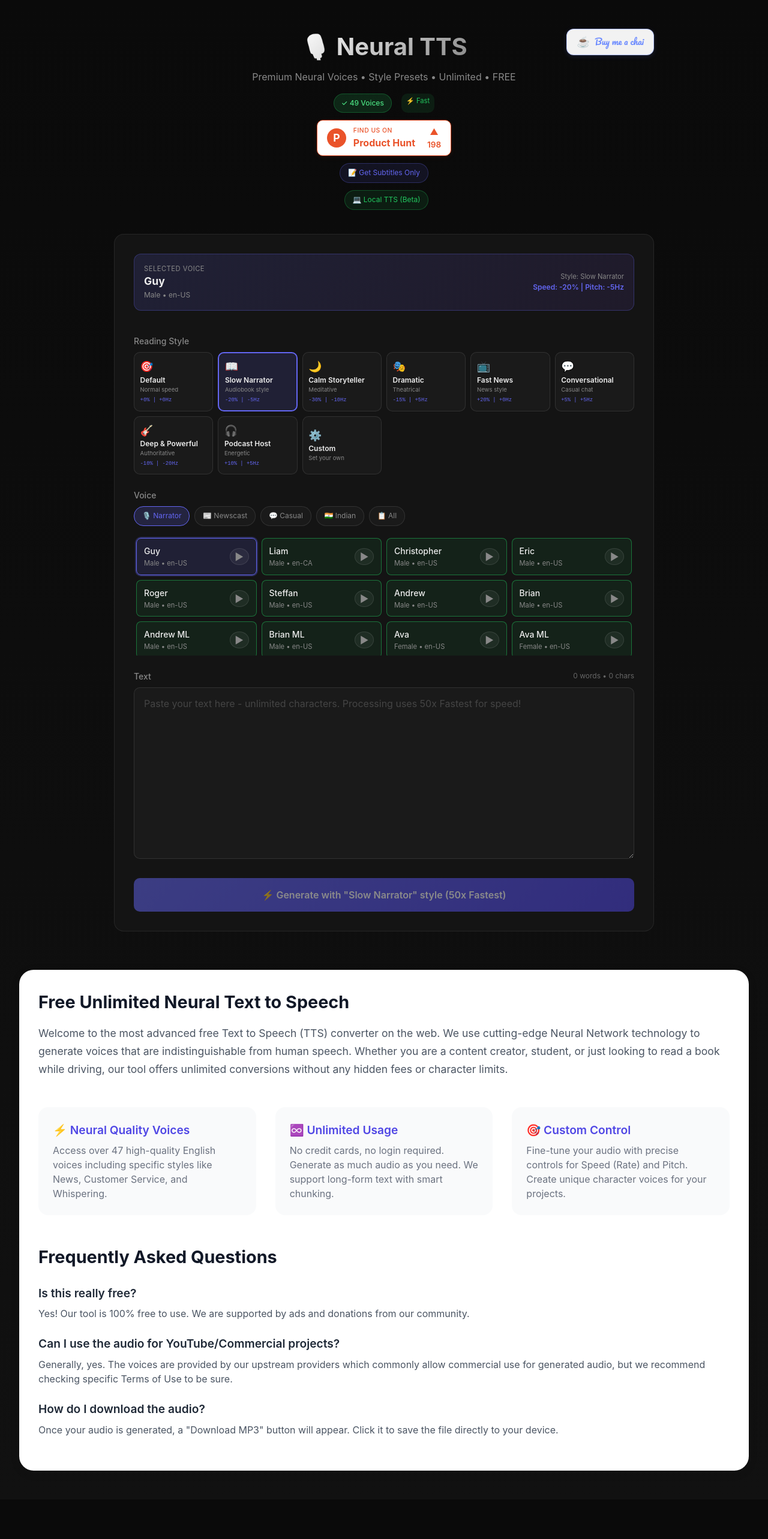
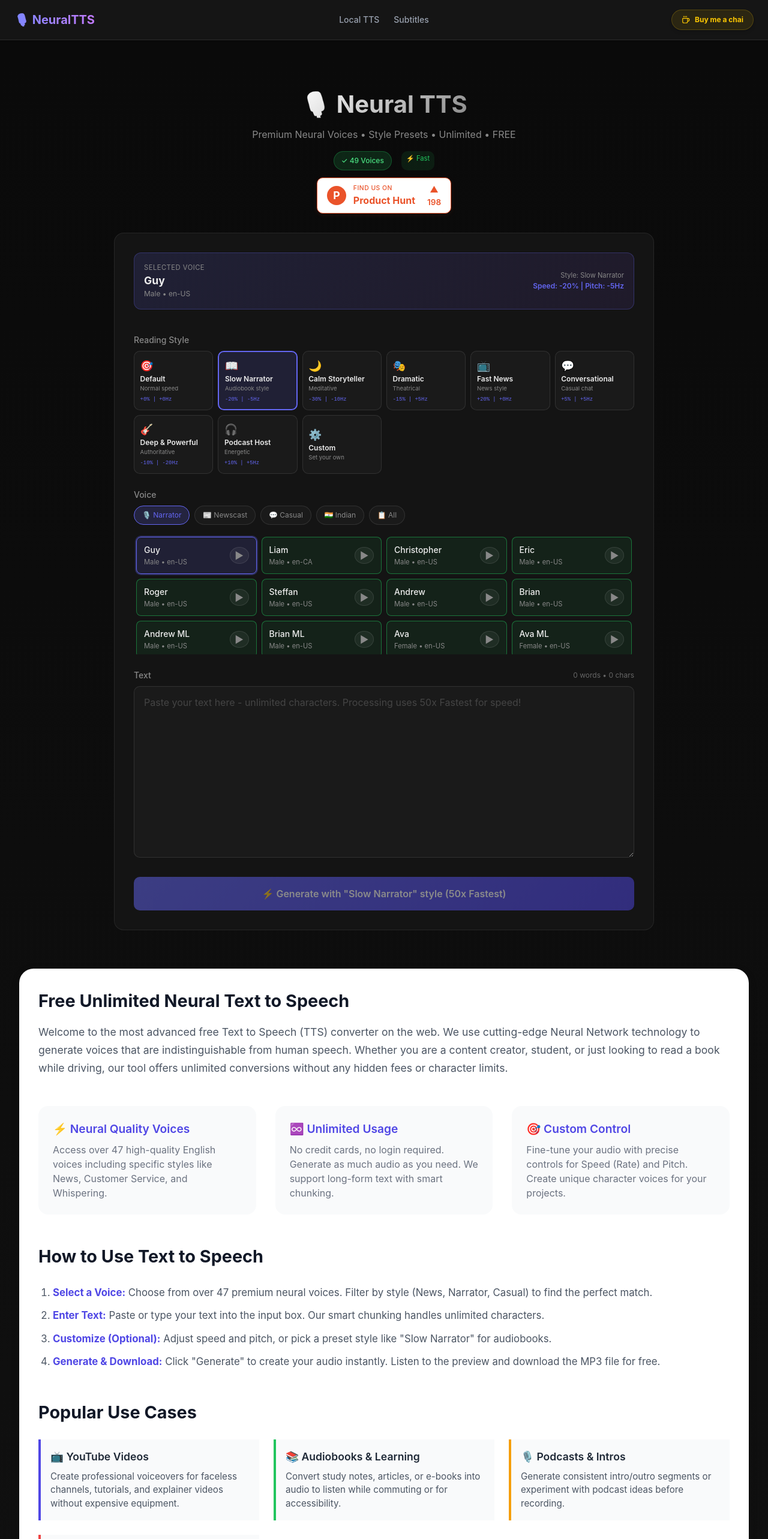
Before and after one commit to prabhatkashyap902/TTS-NextJS_app, a Next.js app: page / in a window 1280 px wide. Shown: the top 2566 px of the page at 60% size. Built offline with nearby package versions, Linux system fonts and the light colour scheme; no server answers.

Commit message:
done hai boss

```diff
--- /dev/null
+++ b/app/components/Navbar.js
@@ -0,0 +1,63 @@
+"use client";
+
+import Link from "next/link";
+import { usePathname } from "next/navigation";
+import { Coffee } from "lucide-react";
+
+export default function Navbar() {
+  const pathname = usePathname();
+
+  const isActive = (path) => pathname === path;
+
+  return (
+    <nav className="fixed top-0 left-0 right-0 z-50 flex items-center justify-between px-6 py-4 bg-neutral-900/95 backdrop-blur-md border-b border-white/10 shadow-sm transition-all duration-300">
+      {/* Left: Logo */}
+      <div className="flex items-center">
+        <Link
+          href="/"
+          className="text-xl font-bold bg-linear-to-r from-indigo-400 to-purple-400 bg-clip-text text-transparent hover:opacity-80 transition-opacity"
+        >
+          🎙️ NeuralTTS
+        </Link>
+      </div>
+
+      {/* Center: Navigation Links */}
+      <div className="flex items-center gap-6 absolute left-1/2 transform -translate-x-1/2">
+        <Link
+          href="/local-tts"
+          className={`text-sm font-medium transition-colors ${
+            isActive("/local-tts")
+              ? "text-indigo-400 bg-indigo-500/10 px-3 py-1.5 rounded-full"
+              : "text-gray-400 hover:text-indigo-400"
+          }`}
+        >
+          Local TTS
+        </Link>
+        <Link
+          href="/subtitles"
+          className={`text-sm font-medium transition-colors ${
+            isActive("/subtitles")
+              ? "text-indigo-400 bg-indigo-500/10 px-3 py-1.5 rounded-full"
+              : "text-gray-400 hover:text-indigo-400"
+          }`}
+        >
+          Subtitles
+        </Link>
+      </div>
+
+      {/* Right: Buy me a chai */}
+      <div className="flex items-center">
+        <a
+          href="https://buymeachai.ezee.li/noobdev007"
+          target="_blank"
+          rel="noopener noreferrer"
+          className="flex items-center gap-2 px-4 py-2 bg-yellow-400/10 text-yellow-400 border border-yellow-400/20 hover:bg-yellow-400/20 text-xs font-bold rounded-full shadow-md transition-all hover:scale-105 active:scale-95"
+          title="Support the developer"
+        >
+          <Coffee size={14} />
+          <span>Buy me a chai</span>
+        </a>
+      </div>
+    </nav>
+  );
+}
--- a/app/layout.js
+++ b/app/layout.js
@@ -39,6 +39,7 @@
   },
 };
 
+import Navbar from "./components/Navbar";
 import Footer from "./components/Footer";
 
 export default function RootLayout({ children }) {
@@ -53,8 +54,9 @@
         ></script>
       </head>
       <body
-        className={`${geistSans.variable} ${geistMono.variable} ${pacifico.variable} antialiased`}
+        className={`${geistSans.variable} ${geistMono.variable} ${pacifico.variable} antialiased pt-24!`}
       >
+        <Navbar />
         {children}
         <Footer />
       </body>
--- a/app/local-tts/page.js
+++ b/app/local-tts/page.js
@@ -365,7 +365,7 @@
 
       <div className="max-w-4xl mx-auto space-y-8">
         {/* Header */}
-        <div className="space-y-4 text-center">
+        <div className="space-y-4 text-center mb-8">
             <h1 className="text-4xl font-bold bg-linear-to-r from-green-400 to-blue-500 bg-clip-text text-transparent inline-flex items-center gap-3">
                 <Cpu className="w-10 h-10 text-green-400" />
                 Local TTS
@@ -576,7 +576,7 @@
                     </div>
                     <div className="h-3 bg-white/5 rounded-full overflow-hidden">
                         <div
-                            className="h-full bg-gradient-to-r from-indigo-500 to-purple-500 transition-all duration-300 rounded-full"
+                            className="h-full bg-linear-to-r from-indigo-500 to-purple-500 transition-all duration-300 rounded-full"
                             style={{
                                 width: status === 'loading'
                                     ? `${progressItems.length > 0 ? progressItems[0].progress : 0}%`
--- a/app/page.js
+++ b/app/page.js
@@ -417,49 +417,7 @@
   return (
     <div className="app-container">
       <div className="main-content">
-        <header className="header">
-          {/* Buy me a chai button - positioned at top on desktop, after header on mobile */}
-          <a
-            href="https://buymeachai.ezee.li/noobdev007"
-            target="_blank"
-            rel="noopener noreferrer"
-            onClick={() => trackSupportClick()}
-            className="support-btn"
-            style={{
-              display: "flex",
-              alignItems: "center",
-              gap: "0.5rem",
-              padding: "0.5rem 1rem",
-              background: "rgba(255, 255, 255, 0.95)",
-              border: "1px solid rgba(99, 130, 255, 0.4)",
-              borderRadius: "12px",
-              textDecoration: "none",
-              transition: "all 0.3s ease",
-              cursor: "pointer",
-              boxShadow: "0 2px 8px rgba(99, 130, 255, 0.15)",
-              marginBottom: "1rem",
-            }}
-            onMouseOver={(e) => {
-              e.currentTarget.style.background = "rgba(240, 245, 255, 1)";
-              e.currentTarget.style.transform = "translateY(-2px)";
-              e.currentTarget.style.boxShadow = "0 4px 15px rgba(99, 130, 255, 0.25)";
-            }}
-            onMouseOut={(e) => {
-              e.currentTarget.style.background = "rgba(255, 255, 255, 0.95)";
-              e.currentTarget.style.transform = "translateY(0)";
-              e.currentTarget.style.boxShadow = "0 2px 8px rgba(99, 130, 255, 0.15)";
-            }}
-          >
-            <span style={{ fontSize: "1.1rem" }}>☕</span>
-            <span style={{
-              fontFamily: "var(--font-pacifico), 'Pacifico', cursive",
-              fontSize: "0.9rem",
-              color: "#6b8aff",
-              fontWeight: "400",
-            }}>
-              Buy me a chai
-            </span>
-          </a>
+        <header className="header" style={{ marginBottom: "2rem", textAlign: "center" }}>
 
           <h1 className="title">🎙️ Neural TTS</h1>
           <p className="subtitle">Premium Neural Voices • Style Presets • Unlimited • FREE</p>
@@ -525,45 +483,6 @@
               <span style={{ fontSize: "0.85rem", fontWeight: "600" }}>198</span>
             </div>
           </button>
-          <a
-            href="/subtitles"
-            style={{
-              marginTop: "0.75rem",
-              display: "inline-flex",
-              alignItems: "center",
-              gap: "0.4rem",
-              padding: "0.4rem 0.8rem",
-              background: "rgba(99, 102, 241, 0.1)",
-              border: "1px solid rgba(99, 102, 241, 0.3)",
-              borderRadius: "20px",
-              textDecoration: "none",
-              fontSize: "0.75rem",
-              color: "var(--primary)",
-              transition: "all 0.2s ease",
-            }}
-          >
-            📝 Get Subtitles Only
-          </a>
-          <a
-            href="/local-tts"
-            style={{
-              marginTop: "0.75rem",
-              marginLeft: "0.5rem",
-              display: "inline-flex",
-              alignItems: "center",
-              gap: "0.4rem",
-              padding: "0.4rem 0.8rem",
-              background: "rgba(34, 197, 94, 0.1)",
-              border: "1px solid rgba(34, 197, 94, 0.3)",
-              borderRadius: "20px",
-              textDecoration: "none",
-              fontSize: "0.75rem",
-              color: "#22c55e",
-              transition: "all 0.2s ease",
-            }}
-          >
-            💻 Local TTS (Beta)
-          </a>
         </header>
 
         <div className="form-container">
@@ -834,6 +753,50 @@
           </div>
         </div>
 
+        <section style={{ marginBottom: "3rem" }}>
+          <h2 style={{ fontSize: "1.8rem", fontWeight: "700", color: "#111827", marginBottom: "1.5rem" }}>
+            How to Use Text to Speech
+          </h2>
+          <ol style={{ listStyle: "decimal", paddingLeft: "1.5rem", color: "#4b5563", fontSize: "1.05rem", lineHeight: "1.8" }}>
+            <li style={{ marginBottom: "0.5rem" }}>
+              <strong style={{ color: "#4f46e5" }}>Select a Voice:</strong> Choose from over 47 premium neural voices. Filter by style (News, Narrator, Casual) to find the perfect match.
+            </li>
+            <li style={{ marginBottom: "0.5rem" }}>
+              <strong style={{ color: "#4f46e5" }}>Enter Text:</strong> Paste or type your text into the input box. Our smart chunking handles unlimited characters.
+            </li>
+            <li style={{ marginBottom: "0.5rem" }}>
+              <strong style={{ color: "#4f46e5" }}>Customize (Optional):</strong> Adjust speed and pitch, or pick a preset style like "Slow Narrator" for audiobooks.
+            </li>
+            <li style={{ marginBottom: "0.5rem" }}>
+              <strong style={{ color: "#4f46e5" }}>Generate & Download:</strong> Click "Generate" to create your audio instantly. Listen to the preview and download the MP3 file for free.
+            </li>
+          </ol>
+        </section>
+
+        <section style={{ marginBottom: "3rem" }}>
+          <h2 style={{ fontSize: "1.8rem", fontWeight: "700", color: "#111827", marginBottom: "1.5rem" }}>
+            Popular Use Cases
+          </h2>
+          <div style={{ display: "grid", gridTemplateColumns: "repeat(auto-fit, minmax(280px, 1fr))", gap: "1.5rem" }}>
+            <div style={{ padding: "1rem", borderLeft: "4px solid #4f46e5", background: "#f9fafb" }}>
+              <h3 style={{ fontSize: "1.1rem", fontWeight: "600", color: "#1f2937", marginBottom: "0.5rem" }}>📺 YouTube Videos</h3>
+              <p style={{ fontSize: "0.95rem", color: "#4b5563" }}>Create professional voiceovers for faceless channels, tutorials, and explainer videos without expensive equipment.</p>
+            </div>
+            <div style={{ padding: "1rem", borderLeft: "4px solid #22c55e", background: "#f9fafb" }}>
+              <h3 style={{ fontSize: "1.1rem", fontWeight: "600", color: "#1f2937", marginBottom: "0.5rem" }}>📚 Audiobooks & Learning</h3>
+              <p style={{ fontSize: "0.95rem", color: "#4b5563" }}>Convert study notes, articles, or e-books into audio to listen while commuting or for accessibility.</p>
+            </div>
+            <div style={{ padding: "1rem", borderLeft: "4px solid #f59e0b", background: "#f9fafb" }}>
+              <h3 style={{ fontSize: "1.1rem", fontWeight: "600", color: "#1f2937", marginBottom: "0.5rem" }}>🎙️ Podcasts & Intros</h3>
+              <p style={{ fontSize: "0.95rem", color: "#4b5563" }}>Generate consistent intro/outro segments or experiment with podcast ideas before recording.</p>
+            </div>
+            <div style={{ padding: "1rem", borderLeft: "4px solid #ef4444", background: "#f9fafb" }}>
+              <h3 style={{ fontSize: "1.1rem", fontWeight: "600", color: "#1f2937", marginBottom: "0.5rem" }}>💼 Presentations</h3>
+              <p style={{ fontSize: "0.95rem", color: "#4b5563" }}>Add clear, professional narration to PowerPoint slides or corporate training videos.</p>
+            </div>
+          </div>
+        </section>
+
         <section>
           <h2 style={{ fontSize: "1.8rem", fontWeight: "700", color: "#111827", marginBottom: "1.5rem" }}>
             Frequently Asked Questions
--- a/app/subtitles/page.js
+++ b/app/subtitles/page.js
@@ -153,12 +153,9 @@
   return (
     <div className="app-container">
       <div className="main-content">
-        <header className="header">
+        <header className="header" style={{ textAlign: "center" }}>
           <h1 className="title">🎙️ Audio to Subtitles</h1>
           <p className="subtitle">Upload Audio/Video • Local AI Transcription (Whisper) • 100% Free</p>
-          <a href="/" className="back-link" onClick={() => trackClick('Back to TTS')} style={{marginTop: "1rem", display: "inline-block", color: "var(--primary)", textDecoration: "none"}}>
-            ← Back to TTS
-          </a>
         </header>
 
         <div className="form-container">
```
Also changed, not shown: public/ads.txt (added).
